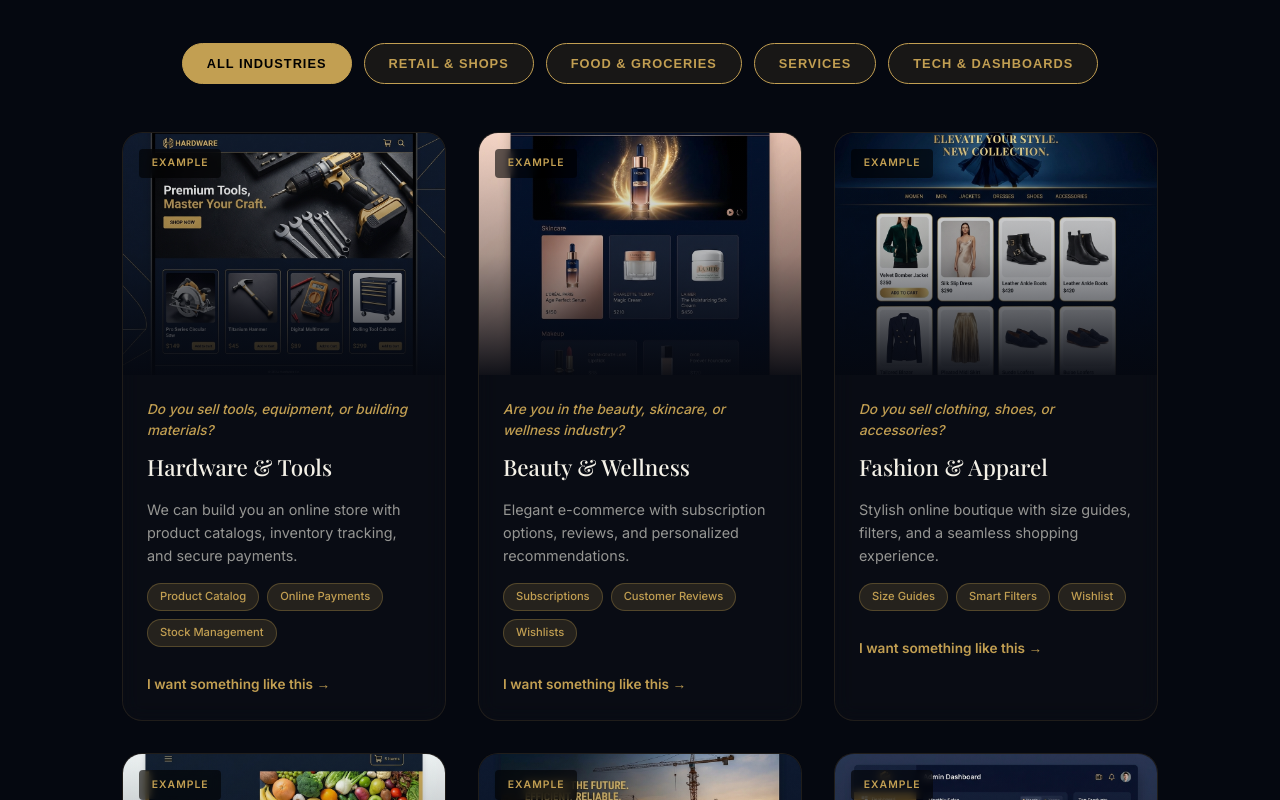
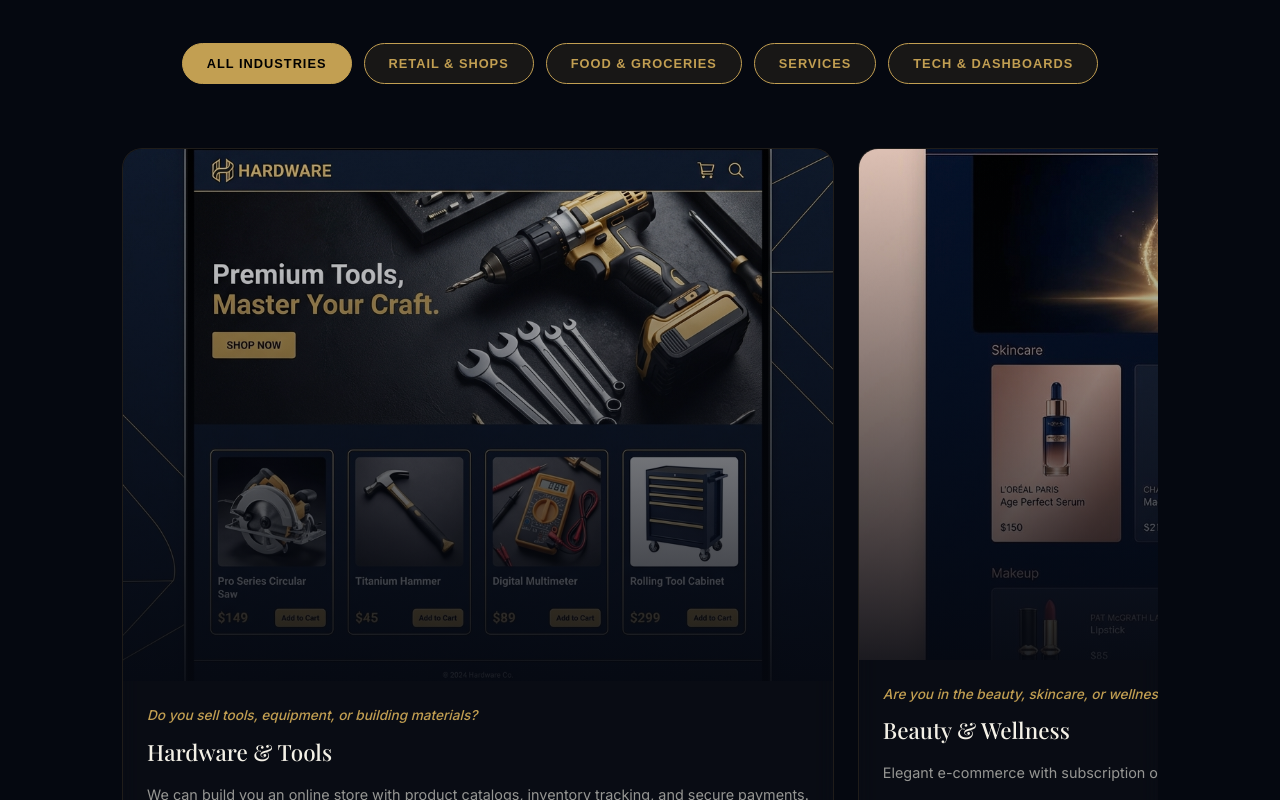
Before and after one commit to Mapetere/nm_holdings_site, a Next.js app: page / in a window 1280 px wide. Shown: the part 1820-2620 px from the top of the page. Built offline with nearby package versions, Linux system fonts and the light colour scheme; a web font is replaced by a local one.

Commit message:
feat: add PortfolioShowcase component with industry filtering and scrollable example items.

```diff
--- a/src/app/onboarding/page.tsx
+++ b/src/app/onboarding/page.tsx
@@ -21,7 +21,7 @@ export default function OnboardingPage() {
                     <h1 className="serif" style={{ fontSize: '3rem', marginBottom: '1rem' }}>Project Discovery</h1>
                     <p style={{ color: 'rgba(244, 241, 231, 0.6)', maxWidth: '600px', margin: '0 auto' }}>
                         Let's architect your digital future. Fill out this form to give us a clear view of your vision.
-                        Works offline—your progress is saved automatically.
+                        Works offline your progress is saved automatically.
                     </p>
                 </header>
 
--- a/src/app/privacy/page.tsx
+++ b/src/app/privacy/page.tsx
@@ -52,7 +52,7 @@ export default function PrivacyPolicy() {
                     <section style={{ marginBottom: '3rem' }}>
                         <h2 className="serif" style={{ color: 'var(--cream)', fontSize: '1.8rem', marginBottom: '1.5rem' }}>4. Data Security</h2>
                         <p>
-                            We implement industry-standard security measures to protect your data. We use proven, secure service providers for hosting and data storage. We do not sell or share your personal information with third parties for marketing purposes.
+                            We implement industry standard security measures to protect your data. We use proven, secure service providers for hosting and data storage. We do not sell or share your personal information with third parties for marketing purposes.
                         </p>
                     </section>
 
--- a/src/components/PortfolioShowcase.tsx
+++ b/src/components/PortfolioShowcase.tsx
@@ -156,12 +156,17 @@ export default function IndustryExamples() {
                     ))}
                 </div>
 
-                {/* Examples Grid */}
+                {/* Netflix-style Scroll Container */}
                 <div style={{
-                    display: 'grid',
-                    gridTemplateColumns: 'repeat(auto-fit, minmax(320px, 1fr))',
-                    gap: '2rem'
-                }}>
+                    display: 'flex',
+                    gap: '1.5rem',
+                    overflowX: 'auto',
+                    padding: '1rem 0 3rem',
+                    scrollbarWidth: 'none',
+                    msOverflowStyle: 'none',
+                    scrollSnapType: 'x mandatory',
+                    WebkitOverflowScrolling: 'touch'
+                }} className="netflix-scroll">
                     {filteredItems.map((item, index) => (
                         <div
                             key={item.id}
@@ -170,8 +175,11 @@ export default function IndustryExamples() {
                             className="glass-card"
                             style={{
                                 padding: 0,
+                                minWidth: '350px',
+                                flex: '0 0 auto',
                                 overflow: 'hidden',
                                 opacity: 0,
+                                scrollSnapAlign: 'start',
                                 animation: `fadeSlideIn 0.5s ease forwards ${index * 0.1}s`
                             }}
                         >
@@ -196,26 +204,8 @@ export default function IndustryExamples() {
                                 <div style={{
                                     position: 'absolute',
                                     inset: 0,
-                                    background: 'linear-gradient(to top, rgba(5, 8, 16, 0.95) 0%, rgba(5, 8, 16, 0.3) 50%, transparent 100%)',
+                                    background: 'linear-gradient(to top, rgba(5, 8, 16, 0.9) 0%, rgba(5, 8, 16, 0.1) 100%)',
                                 }} />
-
-                                {/* Example Badge */}
-                                <div style={{
-                                    position: 'absolute',
-                                    top: '1rem',
-                                    left: '1rem',
-                                    padding: '0.4rem 0.8rem',
-                                    background: 'rgba(0,0,0,0.6)',
-                                    backdropFilter: 'blur(4px)',
-                                    borderRadius: '4px',
-                                    fontSize: '0.65rem',
-                                    fontWeight: '600',
-                                    textTransform: 'uppercase',
-                                    letterSpacing: '1px',
-                                    color: 'var(--gold)'
-                                }}>
-                                    Example
-                                </div>
                             </div>
 
                             {/* Content */}
@@ -266,23 +256,6 @@ export default function IndustryExamples() {
                                         </span>
                                     ))}
                                 </div>
-
-                                {/* CTA */}
-                                <a
-                                    href="/apply"
-                                    style={{
-                                        display: 'inline-flex',
-                                        alignItems: 'center',
-                                        gap: '0.5rem',
-                                        color: 'var(--gold)',
-                                        fontWeight: '600',
-                                        fontSize: '0.85rem',
-                                        textDecoration: 'none',
-                                        transition: 'gap 0.3s ease'
-                                    }}
-                                >
-                                    I want something like this →
-                                </a>
                             </div>
                         </div>
                     ))}
@@ -328,6 +301,13 @@ export default function IndustryExamples() {
                         transform: translateY(0);
                     }
                 }
+                .netflix-scroll::-webkit-scrollbar {
+                    display: none;
+                }
+                .netflix-scroll {
+                    -ms-overflow-style: none;
+                    scrollbar-width: none;
+                }
                 @media (max-width: 768px) {
                     #examples h2 {
                         font-size: 2rem !important;
```
